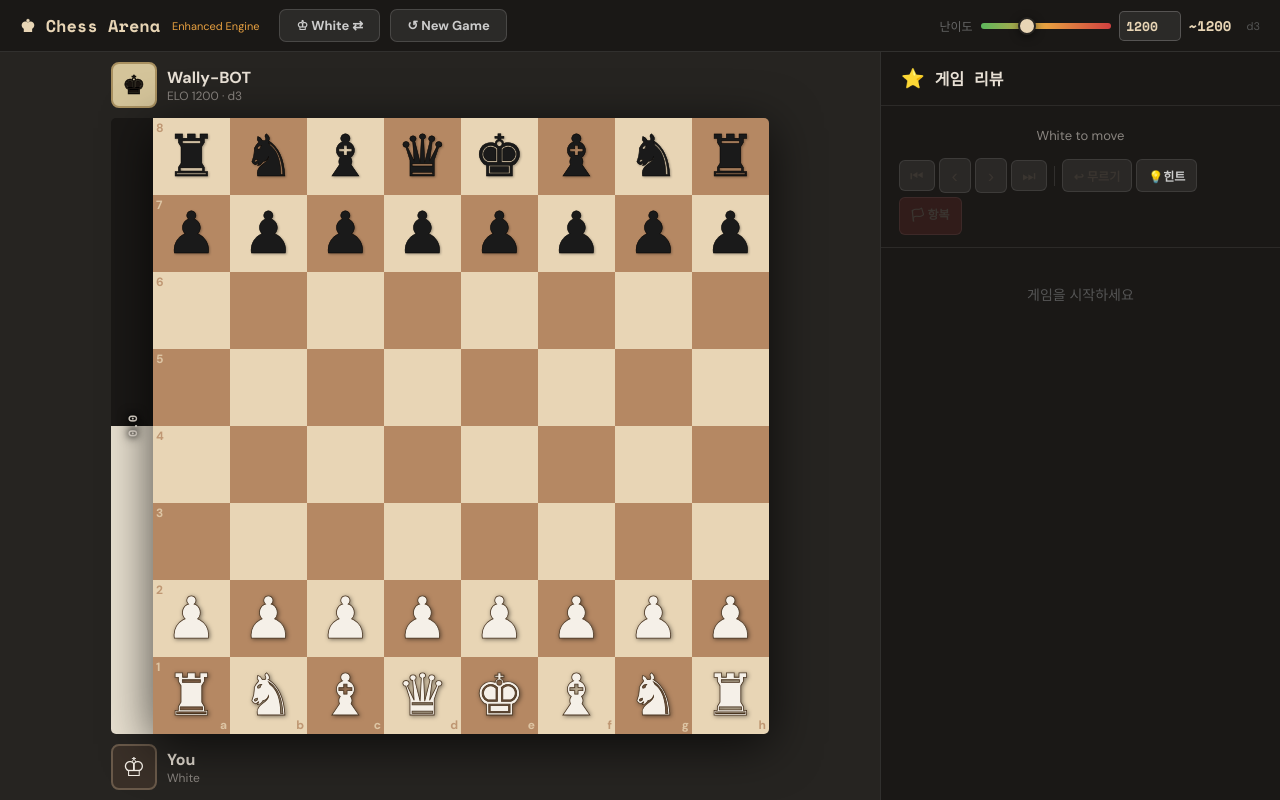
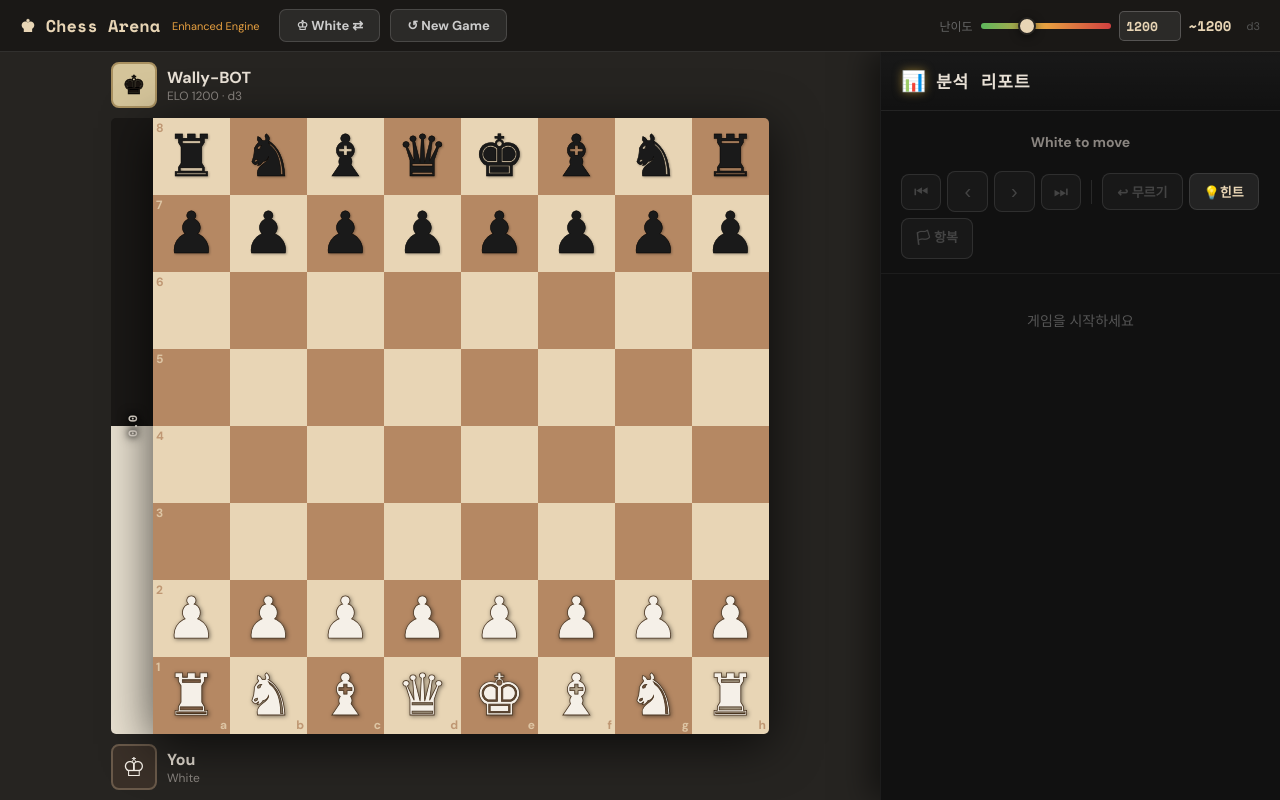
Before and after one commit to marseshj-web/aichess, a React (Vite) app: page / in a window 1280 px wide. Built offline with nearby package versions, Linux system fonts and the light colour scheme.

Commit message:
feat: improve ELO control, fix castling bug, and overhaul UI with Dark & Neon theme

```diff
--- a/chess-stockfish-engine.jsx
+++ b/chess-stockfish-engine.jsx
@@ -478,9 +478,16 @@ export default function ChessEngine(){
           }
           setThinking(false);
         };
-        // Use UCI_Elo for fine-grained strength control
-        sfWorkerRef.current.postMessage('setoption name UCI_LimitStrength value true');
-        sfWorkerRef.current.postMessage(`setoption name UCI_Elo value ${currentElo}`);
+        // Stockfish 16+ UCI_Elo has a minimum limit of 1320.
+        // For ELOs below 1320, we must rely on Skill Level (0-20) and depth/time limits.
+        if (currentElo >= 1320) {
+          sfWorkerRef.current.postMessage('setoption name UCI_LimitStrength value true');
+          sfWorkerRef.current.postMessage(`setoption name UCI_Elo value ${currentElo}`);
+        } else {
+          sfWorkerRef.current.postMessage('setoption name UCI_LimitStrength value false');
+          sfWorkerRef.current.postMessage(`setoption name Skill Level value ${d.skill}`);
+        }
+
         sfWorkerRef.current.postMessage(`position fen ${fen}`);
         sfWorkerRef.current.postMessage(`go depth ${d.depth+4} movetime ${d.time}`);
       };
@@ -678,37 +685,62 @@ export default function ChessEngine(){
     if(analysisEvals.length<2)return null;
     const W=400,H=150,MAXE=600,n=analysisEvals.length;
     const xS=i=>Math.round((i/(n-1))*W);
-    const yS=e=>{const c=Math.max(-MAXE,Math.min(MAXE,e??0));return Math.round(H/2-(c/MAXE)*(H/2-8));};
+    const yS=e=>{const c=Math.max(-MAXE,Math.min(MAXE,e??0));return Math.round(H/2-(c/MAXE)*(H/2-12));};
     const pts=analysisEvals.map((e,i)=>[xS(i),yS(e)]);
     const line=pts.map(([x,y],i)=>`${i===0?'M':'L'}${x} ${y}`).join(' ');
-    // Dark area: from eval line down to bottom = black's territory
-    const darkArea=`${line} L${xS(n-1)} ${H} L${xS(0)} ${H}Z`;
+    const fillArea=`${line} L${xS(n-1)} ${H} L${xS(0)} ${H}Z`;
     const GCOL={best:'#3cdc82',excellent:'#89d4f0',good:'#6abf69',inaccuracy:'#f0c040',mistake:'#e8a040',blunder:'#e05050'};
+
     return(
-      <svg width="100%" viewBox={`0 0 ${W} ${H}`} style={{display:'block',borderRadius:6}} preserveAspectRatio="none">
-        {/* White background = white's territory */}
-        <rect width={W} height={H} fill="#e8e0d5"/>
-        {/* Dark fill from eval line down = black's territory */}
-        <path d={darkArea} fill="#1a1816"/>
-        {/* Midline */}
-        <line x1={0} y1={H/2} x2={W} y2={H/2} stroke="rgba(100,90,80,0.35)" strokeWidth={1}/>
-        {/* Eval curve */}
-        <path d={line} fill="none" stroke="rgba(90,80,70,0.6)" strokeWidth={2}/>
+      <svg width="100%" viewBox={`0 0 ${W} ${H}`} style={{display:'block',borderRadius:8,background:'#111',boxShadow:'inset 0 0 20px rgba(0,0,0,0.8)'}} preserveAspectRatio="none">
+        <defs>
+          <linearGradient id="neonGrad" x1="0%" y1="0%" x2="0%" y2="100%">
+            <stop offset="0%" stopColor="#e8d5b5" stopOpacity="1" />
+            <stop offset="50%" stopColor="#f0c040" stopOpacity="0.8" />
+            <stop offset="100%" stopColor="#e05050" stopOpacity="1" />
+          </linearGradient>
+          <linearGradient id="glowFill" x1="0%" y1="0%" x2="0%" y2="100%">
+            <stop offset="0%" stopColor="rgba(232,213,181,0.15)" />
+            <stop offset="50%" stopColor="rgba(240,192,64,0.05)" />
+            <stop offset="100%" stopColor="rgba(224,80,80,0.2)" />
+          </linearGradient>
+          <filter id="glow" x="-20%" y="-20%" width="140%" height="140%">
+            <feGaussianBlur stdDeviation="3" result="blur" />
+            <feComposite in="SourceGraphic" in2="blur" operator="over" />
+          </filter>
+        </defs>
+
+        {/* Subtle grid lines */}
+        <line x1={0} y1={H/4} x2={W} y2={H/4} stroke="rgba(255,255,255,0.03)" strokeWidth={1}/>
+        <line x1={0} y1={H/2} x2={W} y2={H/2} stroke="rgba(255,255,255,0.15)" strokeWidth={1} strokeDasharray="4,4"/>
+        <line x1={0} y1={(H/4)*3} x2={W} y2={(H/4)*3} stroke="rgba(255,255,255,0.03)" strokeWidth={1}/>
+
+        {/* Graph Area Fill */}
+        <path d={fillArea} fill="url(#glowFill)" />
+
+        {/* Main Neon Line */}
+        <path d={line} fill="none" stroke="url(#neonGrad)" strokeWidth={2.5} filter="url(#glow)"/>
+
+        {/* Current position glowing line */}
+        {effectiveIdx>=0&&effectiveIdx<n&&(
+          <g>
+            <line x1={xS(effectiveIdx)} y1={0} x2={xS(effectiveIdx)} y2={H} stroke="rgba(240,192,64,0.4)" strokeWidth={4} filter="url(#glow)"/>
+            <line x1={xS(effectiveIdx)} y1={0} x2={xS(effectiveIdx)} y2={H} stroke="#f0c040" strokeWidth={1.5}/>
+          </g>
+        )}
+
         {/* Move dots */}
         {moveClassifications.map((mc,i)=>{
           const x=xS(i+1),y=yS(analysisEvals[i+1]);
           const isCurrent=effectiveIdx===i+1;
+          const col=GCOL[mc.grade]||'#888';
           return(
             <g key={i} style={{cursor:'pointer'}} onClick={()=>setViewIdx(i+1)}>
-              {isCurrent&&<circle cx={x} cy={y} r={10} fill={GCOL[mc.grade]+'35'} stroke={GCOL[mc.grade]} strokeWidth={2}/>}
-              <circle cx={x} cy={y} r={isCurrent?6:4} fill={GCOL[mc.grade]||'#888'} stroke="rgba(255,255,255,0.6)" strokeWidth={1.5}/>
+              {isCurrent&&<circle cx={x} cy={y} r={12} fill={col} opacity={0.2} filter="url(#glow)"/>}
+              <circle cx={x} cy={y} r={isCurrent?5.5:3.5} fill={isCurrent?col:'#222'} stroke={col} strokeWidth={isCurrent?2:1.5}/>
             </g>
           );
         })}
-        {/* Current position line */}
-        {effectiveIdx>=0&&effectiveIdx<n&&(
-          <line x1={xS(effectiveIdx)} y1={0} x2={xS(effectiveIdx)} y2={H} stroke="rgba(255,200,0,0.75)" strokeWidth={2} strokeDasharray="3,3"/>
-        )}
       </svg>
     );
   };
@@ -919,29 +951,30 @@ export default function ChessEngine(){
         </div>
 
         {/* ── Right panel ── */}
-        <div style={{width:400,background:'#1a1816',borderLeft:'1px solid rgba(255,255,255,0.1)',display:'flex',flexDirection:'column',overflow:'hidden',flexShrink:0}}>
+        <div style={{width:400,background:'#111',borderLeft:'1px solid rgba(255,255,255,0.05)',display:'flex',flexDirection:'column',overflow:'hidden',flexShrink:0,boxShadow:'-10px 0 30px rgba(0,0,0,0.5)'}}>
 
           {/* Panel header */}
-          <div style={{padding:'14px 20px',borderBottom:'1px solid rgba(255,255,255,0.08)',display:'flex',alignItems:'center',gap:10,flexShrink:0}}>
-            <span style={{fontSize:19,color:'#f0c040'}}>⭐</span>
-            <span style={{fontSize:16,fontWeight:700,color:'#e8e0d5',fontFamily:"'Space Mono',monospace"}}>게임 리뷰</span>
+          <div style={{padding:'16px 20px',borderBottom:'1px solid rgba(255,255,255,0.05)',background:'linear-gradient(to bottom, rgba(255,255,255,0.03), transparent)',display:'flex',alignItems:'center',gap:10,flexShrink:0}}>
+            <span style={{fontSize:20,filter:'drop-shadow(0 0 5px rgba(240,192,64,0.5))'}}>📊</span>
+            <span style={{fontSize:17,fontWeight:700,color:'#e8e0d5',fontFamily:"'Space Mono',monospace",letterSpacing:1}}>분석 리포트</span>
+            {viewIdx!==null&&<span style={{marginLeft:'auto',fontSize:10,fontWeight:800,color:'#111',background:'#f0c040',padding:'3px 8px',borderRadius:4,boxShadow:'0 0 10px rgba(240,192,64,0.4)'}}>REVIEW MODE</span>}
           </div>
 
           {/* ── Controls section (always visible) ── */}
-          <div style={{padding:'12px 18px',borderBottom:'1px solid rgba(255,255,255,0.08)',flexShrink:0}}>
+          <div style={{padding:'14px 20px',borderBottom:'1px solid rgba(255,255,255,0.05)',flexShrink:0}}>
             {/* Status */}
-            <div style={{display:'flex',alignItems:'center',justifyContent:'center',minHeight:34,marginBottom:6}}>
+            <div style={{display:'flex',alignItems:'center',justifyContent:'center',minHeight:34,marginBottom:12}}>
               {over?(
-                <div style={{display:'flex',alignItems:'center',gap:10,background:'rgba(232,213,181,0.08)',border:'1px solid rgba(232,213,181,0.18)',borderRadius:8,padding:'6px 14px'}}>
-                  <span style={{color:'#e8d5b5',fontWeight:700,fontFamily:"'Space Mono',monospace",fontSize:14}}>{over}</span>
-                  <button onClick={()=>reset()} style={{padding:'5px 13px',background:'#e8d5b5',color:'#1a1816',border:'none',borderRadius:6,fontWeight:700,fontSize:12,cursor:'pointer'}}>Play Again</button>
+                <div style={{display:'flex',alignItems:'center',gap:10,background:'rgba(232,213,181,0.1)',border:'1px solid rgba(232,213,181,0.3)',borderRadius:8,padding:'8px 16px',boxShadow:'0 0 15px rgba(232,213,181,0.1)'}}>
+                  <span style={{color:'#e8d5b5',fontWeight:700,fontFamily:"'Space Mono',monospace",fontSize:15}}>{over}</span>
+                  <button onClick={()=>reset()} style={{padding:'6px 14px',background:'#e8d5b5',color:'#111',border:'none',borderRadius:6,fontWeight:800,fontSize:13,cursor:'pointer',boxShadow:'0 2px 8px rgba(0,0,0,0.3)'}}>Play Again</button>
                 </div>
               ):thinking?(
-                <><span style={{display:'inline-block',width:12,height:12,borderRadius:'50%',border:'2px solid #f0c040',borderTopColor:'transparent',animation:'spin 0.8s linear infinite'}}/><span style={{color:'#f0c040',marginLeft:6,fontSize:14}}>AI thinking...</span></>
+                <><span style={{display:'inline-block',width:14,height:14,borderRadius:'50%',border:'2px solid #f0c040',borderTopColor:'transparent',animation:'spin 0.8s linear infinite'}}/></>
               ):chk?(
-                <span style={{color:'#e74c3c',fontWeight:700,fontSize:15}}>Check!</span>
+                <span style={{color:'#e05050',fontWeight:800,fontSize:16,textShadow:'0 0 10px rgba(224,80,80,0.5)',letterSpacing:1}}>CHECK!</span>
               ):(
-                <span style={{color:'#8a8580',fontSize:13}}>{turn==='w'?'White':'Black'} to move</span>
+                <span style={{color:'#8a8580',fontSize:14,fontWeight:600}}>{turn==='w'?'White':'Black'} to move</span>
               )}
             </div>
 
@@ -950,49 +983,50 @@ export default function ChessEngine(){
               const mc=moveClassifications[viewIdx-1];
               const gi=GRADE_INFO[mc.grade];
               return(
-                <div style={{display:'flex',alignItems:'center',gap:7,padding:'6px 12px',background:gi.color+'18',border:`1px solid ${gi.color}44`,borderRadius:7,marginBottom:6,flexWrap:'wrap'}}>
-                  <span style={{fontSize:16}}>{gi.sym}</span>
-                  <span style={{fontSize:14,fontWeight:700,color:gi.color,fontFamily:"'Space Mono',monospace"}}>{gi.label}</span>
-                  <span style={{fontSize:11,color:'#8a8580',marginLeft:4}}>{mc.player==='w'?'백':'흑'} · -{(mc.cpLoss/100).toFixed(1)}점</span>
+                <div style={{display:'flex',alignItems:'center',gap:10,padding:'10px 16px',background:gi.color+'22',border:`1.5px solid ${gi.color}88`,borderRadius:10,marginBottom:12,flexWrap:'wrap',boxShadow:`0 4px 20px ${gi.color}15, inset 0 0 10px ${gi.color}10`}}>
+                  <span style={{fontSize:20,filter:`drop-shadow(0 0 4px ${gi.color}88)`}}>{gi.sym}</span>
+                  <span style={{fontSize:16,fontWeight:800,color:gi.color,fontFamily:"'Space Mono',monospace",textShadow:`0 0 8px ${gi.color}44`}}>{gi.label}</span>
+                  <span style={{fontSize:13,color:'#e8e0d5',marginLeft:6,fontWeight:600}}>{mc.player==='w'?'백':'흑'} · -{(mc.cpLoss/100).toFixed(1)}점</span>
                   {mc.grade!=='best'&&bestMoves[viewIdx-1]&&(()=>{
                     const bm=bestMoves[viewIdx-1];
-                    return <span style={{fontSize:10,color:'rgba(100,180,255,0.9)',marginLeft:4,fontFamily:"'Space Mono',monospace"}}>최선: {FL[bm.f&7]}{RL[bm.f>>3]}→{FL[bm.t&7]}{RL[bm.t>>3]}</span>;
+                    return <div style={{width:'100%',marginTop:6,fontSize:12,color:'#89d4f0',fontFamily:"'Space Mono',monospace",fontWeight:700,paddingLeft:30,textShadow:'0 0 5px rgba(137,212,240,0.3)'}}>최선: {FL[bm.f&7]}{RL[bm.f>>3]} → {FL[bm.t&7]}{RL[bm.t>>3]}</div>;
                   })()}
-                  {!isLive&&<span style={{fontSize:10,color:'#f0c040',marginLeft:'auto',fontFamily:"'Space Mono',monospace"}}>복기 중</span>}
                 </div>
               );
             })()}
 
             {/* Navigation */}
-            <div style={{display:'flex',alignItems:'center',gap:4,flexWrap:'wrap'}}>
+            <div style={{display:'flex',alignItems:'center',gap:6,flexWrap:'wrap'}}>
               <button onClick={()=>setViewIdx(0)} disabled={!canBack}
-                style={{padding:'7px 10px',background:'rgba(255,255,255,0.07)',color:canBack?'#ccc':'#3a3530',border:'1px solid rgba(255,255,255,0.09)',borderRadius:6,fontSize:15,cursor:canBack?'pointer':'default',lineHeight:1}}>⏮</button>
+                style={{padding:'8px 12px',background:canBack?'rgba(255,255,255,0.08)':'rgba(255,255,255,0.03)',color:canBack?'#e8d5b5':'#444',border:'1px solid rgba(255,255,255,0.1)',borderRadius:8,fontSize:16,cursor:canBack?'pointer':'default',transition:'all 0.2s',boxShadow:canBack?'0 2px 5px rgba(0,0,0,0.3)':'none'}}>⏮</button>
               <button onClick={goBack} disabled={!canBack}
-                style={{padding:'7px 12px',background:'rgba(255,255,255,0.07)',color:canBack?'#ccc':'#3a3530',border:'1px solid rgba(255,255,255,0.09)',borderRadius:6,fontSize:19,cursor:canBack?'pointer':'default',lineHeight:1}}>‹</button>
+                style={{padding:'8px 16px',background:canBack?'rgba(255,255,255,0.08)':'rgba(255,255,255,0.03)',color:canBack?'#e8d5b5':'#444',border:'1px solid rgba(255,255,255,0.1)',borderRadius:8,fontSize:20,cursor:canBack?'pointer':'default',transition:'all 0.2s',boxShadow:canBack?'0 2px 5px rgba(0,0,0,0.3)':'none'}}>‹</button>
               <button onClick={goFwd} disabled={!canFwd}
-                style={{padding:'7px 12px',background:'rgba(255,255,255,0.07)',color:canFwd?'#ccc':'#3a3530',border:'1px solid rgba(255,255,255,0.09)',borderRadius:6,fontSize:19,cursor:canFwd?'pointer':'default',lineHeight:1}}>›</button>
+                style={{padding:'8px 16px',background:canFwd?'rgba(255,255,255,0.08)':'rgba(255,255,255,0.03)',color:canFwd?'#e8d5b5':'#444',border:'1px solid rgba(255,255,255,0.1)',borderRadius:8,fontSize:20,cursor:canFwd?'pointer':'default',transition:'all 0.2s',boxShadow:canFwd?'0 2px 5px rgba(0,0,0,0.3)':'none'}}>›</button>
               <button onClick={()=>setViewIdx(null)} disabled={isLive}
-                style={{padding:'7px 10px',background:'rgba(255,255,255,0.07)',color:!isLive?'#ccc':'#3a3530',border:'1px solid rgba(255,255,255,0.09)',borderRadius:6,fontSize:15,cursor:!isLive?'pointer':'default',lineHeight:1}}>⏭</button>
-              <div style={{width:1,height:20,background:'rgba(255,255,255,0.1)',margin:'0 3px'}}/>
+                style={{padding:'8px 12px',background:!isLive?'rgba(255,255,255,0.08)':'rgba(255,255,255,0.03)',color:!isLive?'#e8d5b5':'#444',border:'1px solid rgba(255,255,255,0.1)',borderRadius:8,fontSize:16,cursor:!isLive?'pointer':'default',transition:'all 0.2s',boxShadow:!isLive?'0 2px 5px rgba(0,0,0,0.3)':'none'}}>⏭</button>
+
+              <div style={{width:1,height:24,background:'rgba(255,255,255,0.1)',margin:'0 4px'}}/>
+
               {(()=>{const canUndo=!thinking&&histStates.length>=3&&isLive;return(
                 <button onClick={handleUndo} disabled={!canUndo}
-                  style={{padding:'7px 11px',background:'rgba(255,255,255,0.07)',color:canUndo?'#ccc':'#3a3530',border:'1px solid rgba(255,255,255,0.09)',borderRadius:6,fontSize:12,cursor:canUndo?'pointer':'default',fontWeight:600}}>↩ 무르기</button>
+                  style={{padding:'8px 14px',background:canUndo?'rgba(255,255,255,0.08)':'rgba(255,255,255,0.03)',color:canUndo?'#e8d5b5':'#444',border:'1px solid rgba(255,255,255,0.1)',borderRadius:8,fontSize:13,cursor:canUndo?'pointer':'default',fontWeight:700,transition:'all 0.2s'}}>↩ 무르기</button>
               );})()}
               {(()=>{const canHint=!thinking&&!over&&isLive;const active=!!hintMove;return(
                 <button onClick={handleHint} disabled={!canHint&&!active}
-                  style={{padding:'7px 11px',background:active?'rgba(60,220,130,0.15)':'rgba(255,255,255,0.07)',color:!canHint&&!active?'#3a3530':active?'#3cdc82':'#ccc',border:`1px solid ${active?'rgba(60,220,130,0.4)':'rgba(255,255,255,0.09)'}`,borderRadius:6,fontSize:12,cursor:(canHint||active)?'pointer':'default',fontWeight:600,display:'flex',alignItems:'center',gap:4}}>
-                  {hintThinking?<span style={{display:'inline-block',width:9,height:9,borderRadius:'50%',border:'1.5px solid #3cdc82',borderTopColor:'transparent',animation:'spin 0.8s linear infinite'}}/>:'💡'}
+                  style={{padding:'8px 14px',background:active?'rgba(60,220,130,0.15)':'rgba(255,255,255,0.08)',color:!canHint&&!active?'#444':active?'#3cdc82':'#e8d5b5',border:`1px solid ${active?'rgba(60,220,130,0.5)':'rgba(255,255,255,0.1)'}`,borderRadius:8,fontSize:13,cursor:(canHint||active)?'pointer':'default',fontWeight:700,display:'flex',alignItems:'center',gap:6,transition:'all 0.2s',boxShadow:active?'0 0 10px rgba(60,220,130,0.2)':'none'}}>
+                  {hintThinking?<span style={{display:'inline-block',width:10,height:10,borderRadius:'50%',border:'2px solid #3cdc82',borderTopColor:'transparent',animation:'spin 0.8s linear infinite'}}/>:'💡'}
                   {active?'끄기':'힌트'}
                 </button>
               );})()}
               {(()=>{const canSurr=!over&&!thinking&&isLive&&hist.length>0;return(
                 <button onClick={handleSurrender} disabled={!canSurr}
-                  style={{padding:'7px 11px',background:'rgba(220,60,60,0.12)',color:canSurr?'#e07070':'#3a3530',border:`1px solid ${canSurr?'rgba(220,60,60,0.3)':'rgba(255,255,255,0.06)'}`,borderRadius:6,fontSize:12,cursor:canSurr?'pointer':'default',fontWeight:600}}>
+                  style={{padding:'8px 14px',background:canSurr?'rgba(224,80,80,0.15)':'rgba(255,255,255,0.03)',color:canSurr?'#e05050':'#444',border:`1px solid ${canSurr?'rgba(224,80,80,0.4)':'rgba(255,255,255,0.1)'}`,borderRadius:8,fontSize:13,cursor:canSurr?'pointer':'default',fontWeight:700,transition:'all 0.2s'}}>
                   🏳 항복
                 </button>
               );})()}
             </div>
-            {searchInfo&&<div style={{fontSize:10,color:'#444',marginTop:4,fontFamily:"'Space Mono',monospace"}}>{searchInfo}</div>}
+            {searchInfo&&<div style={{fontSize:11,color:'#666',marginTop:8,fontFamily:"'Space Mono',monospace",textAlign:'right'}}>{searchInfo}</div>}
           </div>
 
           {/* Scrollable content */}
```
Also changed, not shown: 2 other files (tests, documents, lock files or other folders).
